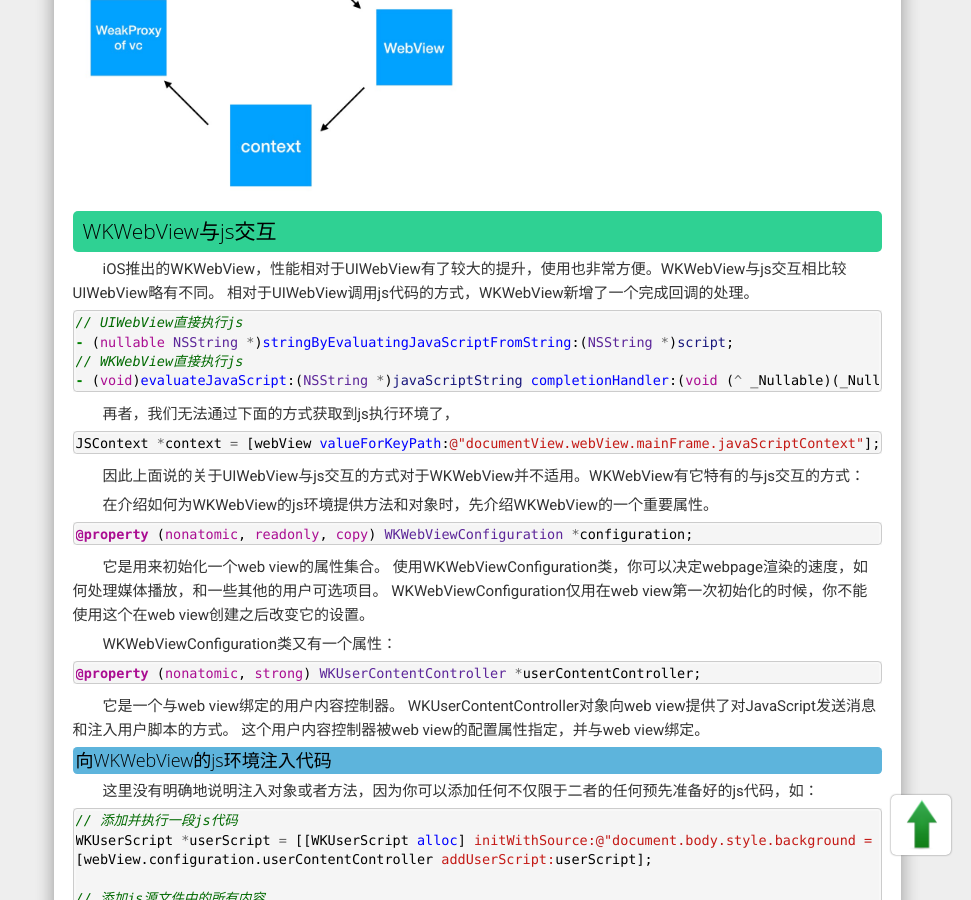
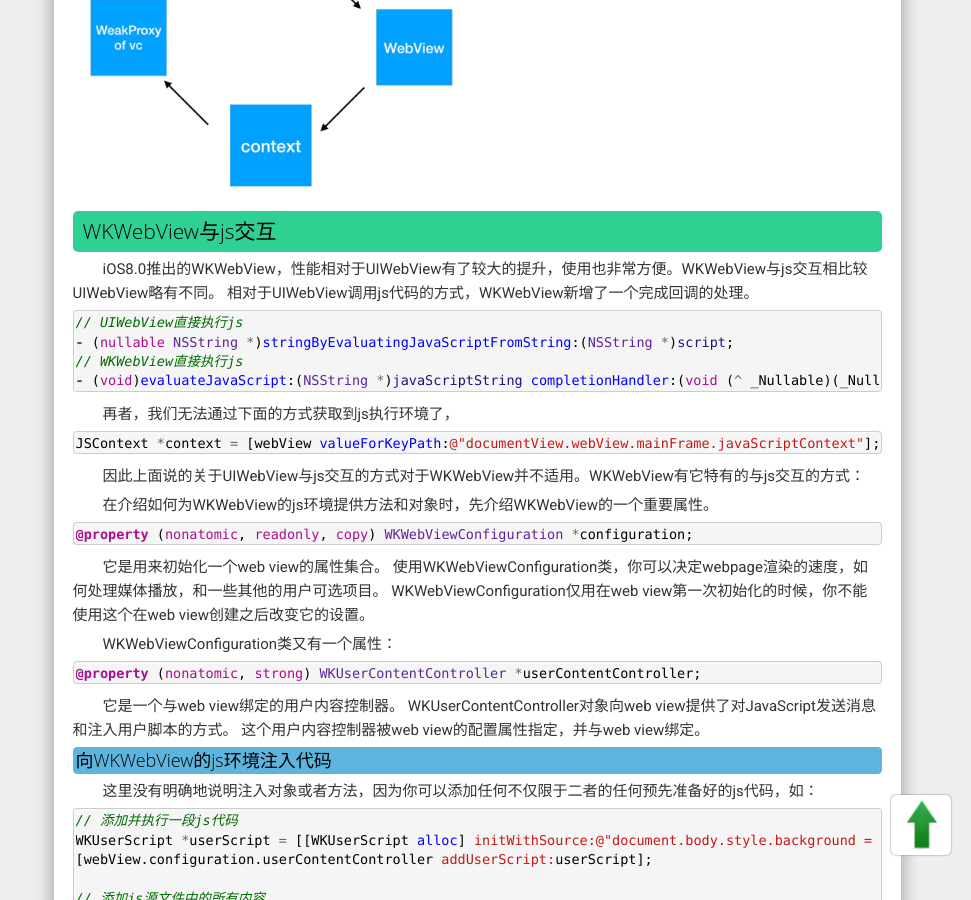
Before and after one commit to mikezone/mikezone.github.io, a Jekyll site: the page built from _posts/2017-07-30-WebView与js交互.md, in a window 1280 px wide and 900 px high, scrolled down 3528 px. Shown: the whole window, without its empty margins (309-1280 px from the left). Built offline with Jekyll 4.4.1, drawn with Linux system fonts in a browser that asks for light colours; nearby versions of some CDN libraries; comment, search, counter and statistics services are not loaded.

Commit message:
no message

````diff
--- a/_posts/2017-07-30-WebView与js交互.md
+++ b/_posts/2017-07-30-WebView与js交互.md
@@ -174,7 +174,7 @@
 <img src="/static/img/blogRes/webview_js_retain_cycle3.png" width="400" alt="webview、vc、context循环引用3"/>
 
 <h2 id="anchor2_0">WKWebView与js交互</h2>
-iOS推出的WKWebView，性能相对于UIWebView有了较大的提升，使用也非常方便。WKWebView与js交互相比较UIWebView略有不同。
+iOS8.0推出的WKWebView，性能相对于UIWebView有了较大的提升，使用也非常方便。WKWebView与js交互相比较UIWebView略有不同。
 相对于UIWebView调用js代码的方式，WKWebView新增了一个完成回调的处理。
 
 ```objectivec
````
